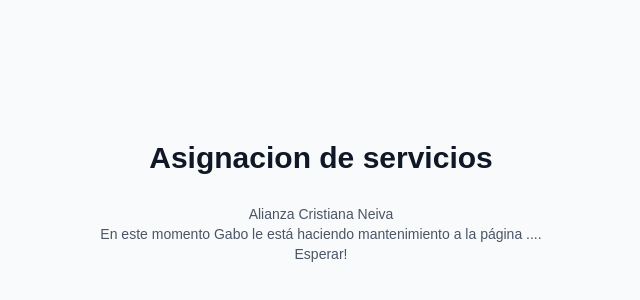
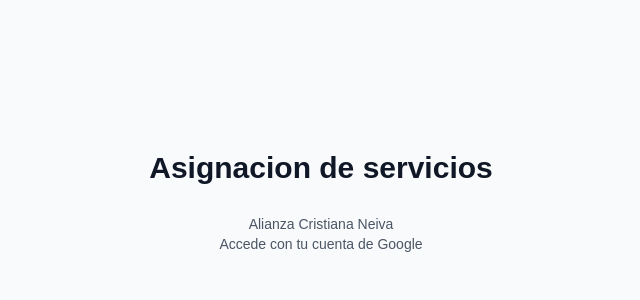
Before and after one commit to gabo-hacStyle/gestor-alabanza-frontend, a Next.js app: page /login in a window 1280 px wide. Shown: the part 194-494 px from the top of the page, without its empty margins (319-959 px from the left). Built offline with nearby package versions, Linux system fonts and the light colour scheme; no server answers.

Commit message:
core: mantenimiento status removed

```diff
--- a/app/login/page.tsx
+++ b/app/login/page.tsx
@@ -116,7 +116,7 @@ export default function LoginPage() {
           <br />
           Alianza Cristiana Neiva
           <br />
-            En este momento Gabo le está haciendo mantenimiento a la página .... Esperar!
+            Accede con tu cuenta de Google
           </p>
         </div>
 
```
